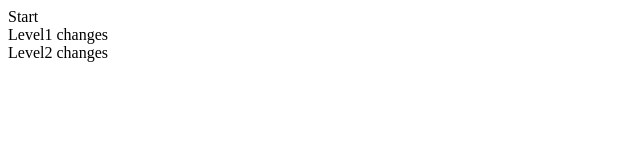
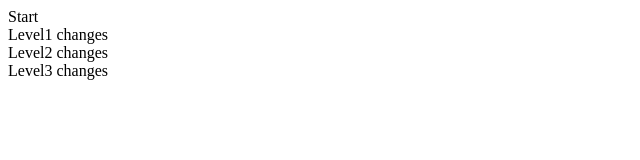
Before and after one commit to Kondratovich/Test, a plain HTML site: page index.html in a window 1280 px wide. Shown: the full height of the page, 0-640 px from the left. Drawn offline with Linux system fonts and the light colour scheme.

Commit message:
make level3

```diff
--- a/index.html
+++ b/index.html
@@ -10,5 +10,6 @@
     <div>Start</div>
     <div>Level1 changes</div>
     <div>Level2 changes</div>
+    <div>Level3 changes</div>
 </body>
 </html>
```
